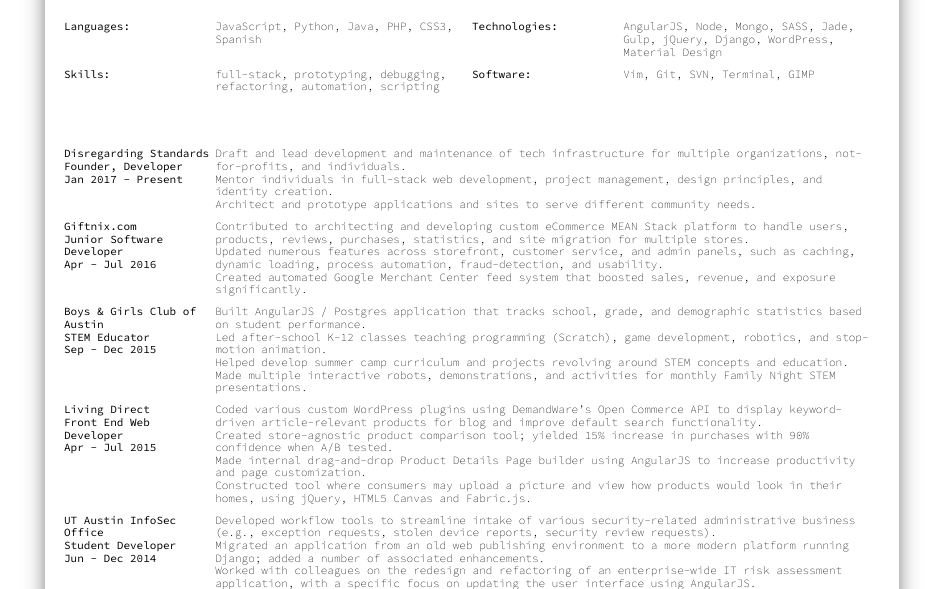
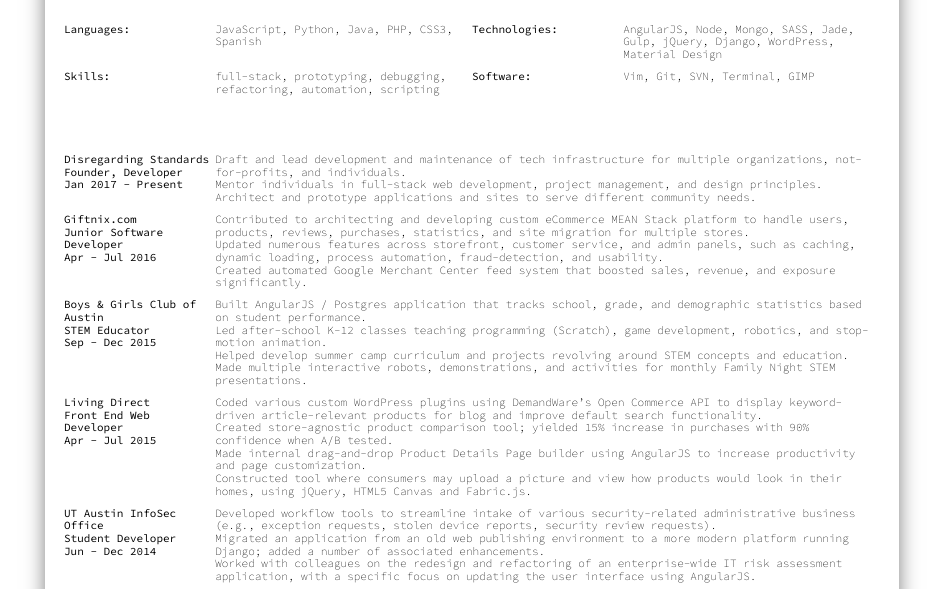
Before and after one commit to sissyliberation/css-resume, a website: page index.html in a window 1280 px wide. Shown: the part 133-722 px from the top of the page, without its empty margins (168-1111 px from the left). Drawn offline with Linux system fonts and the light colour scheme.

Commit message:
change wording

```diff
--- a/index.html
+++ b/index.html
@@ -65,7 +65,7 @@
         </div>
         <div class="detail">
           <div>Draft and lead development and maintenance of tech infrastructure for multiple organizations, not-for-profits, and individuals.</div>
-          <div>Mentor individuals in full-stack web development, project management, design principles, and identity creation. </div>
+          <div>Mentor individuals in full-stack web development, project management, and design principles. </div>
           <div>Architect and prototype applications and sites to serve different community needs.</div>
         </div>
       </div>
```
